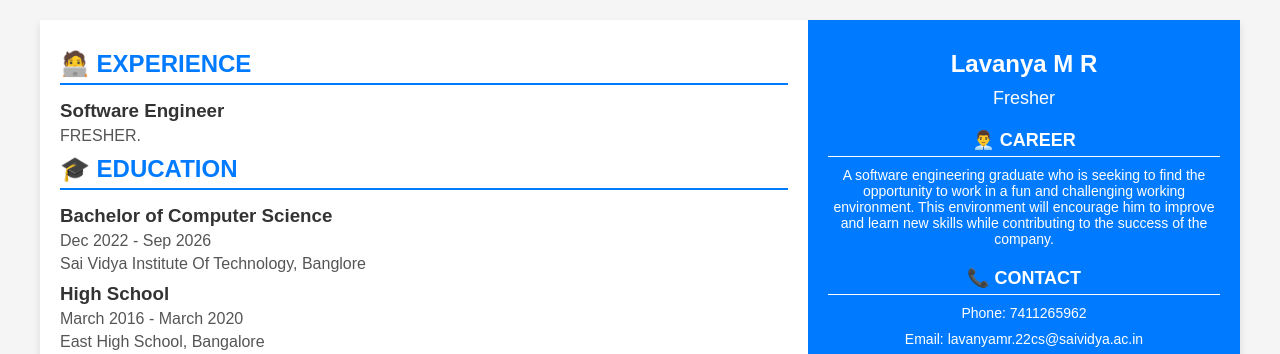
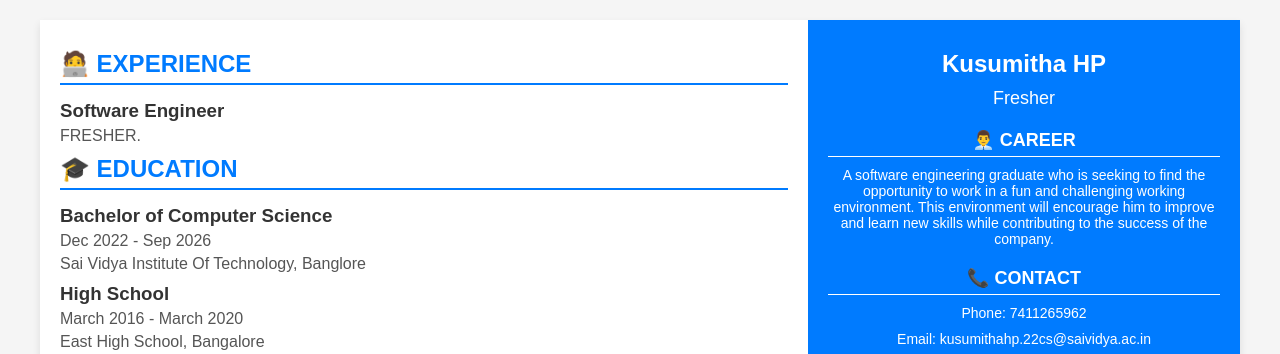
Before and after one commit to Kusumitha-HP/portfolio, a plain HTML site: page resume.html in a window 1280 px wide. Shown: the top 354 px of the page. Drawn offline with Linux system fonts and the light colour scheme.

Commit message:
Update resume.html

```diff
--- a/resume.html
+++ b/resume.html
@@ -58,7 +58,7 @@
     <div class="right-section">
       <div class="profile">
 
-        <h1>Lavanya M R</h1>
+        <h1>Kusumitha HP</h1>
         <h3>Fresher</h3>
       </div>
 
@@ -72,7 +72,7 @@
       <section>
         <h2>📞 CONTACT</h2>
         <p>Phone: 7411265962</p>
-        <p>Email: lavanyamr.22cs@saividya.ac.in</p>
+        <p>Email: kusumithahp.22cs@saividya.ac.in</p>
         <p>Address: Hanabe,dodaballapura</p>
       </section>
 
```
